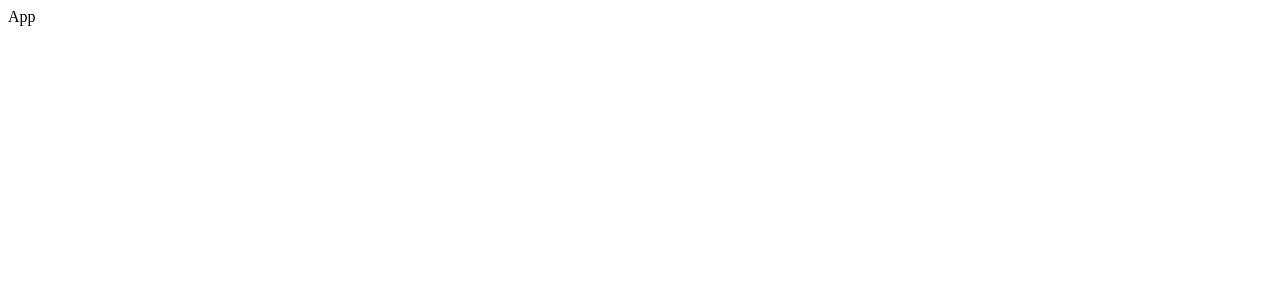
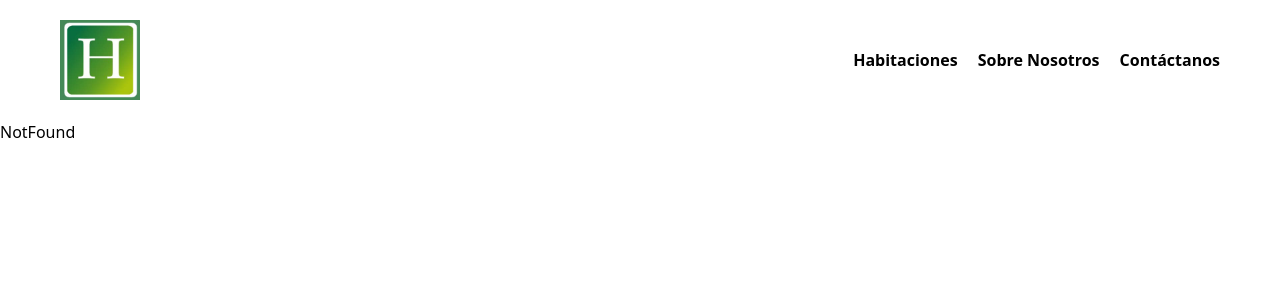
Before and after one commit to royer13456/PM-HOTEL-MIRADOR-CLIENT, a React (Vite) app: page /about in a window 1280 px wide. Shown: the top 300 px of the page. Built offline with nearby package versions, Linux system fonts and the light colour scheme.

Commit message:
navbar made

```diff
--- a/package.json
+++ b/package.json
@@ -17,6 +17,9 @@
     "@types/react": "^18.0.26",
     "@types/react-dom": "^18.0.9",
     "@vitejs/plugin-react-swc": "^3.0.0",
+    "autoprefixer": "^10.4.13",
+    "postcss": "^8.4.21",
+    "tailwindcss": "^3.2.7",
     "typescript": "^4.9.3",
     "vite": "^4.0.0"
   }
--- /dev/null
+++ b/postcss.config.cjs
@@ -0,0 +1,6 @@
+module.exports = {
+  plugins: {
+    tailwindcss: {},
+    autoprefixer: {},
+  },
+}
--- a/src/App.tsx
+++ b/src/App.tsx
@@ -1,8 +1,18 @@
 
+import { Routes, Route } from 'react-router-dom';
+import Navbar from './components/Navbar';
+import NotFound from './components/NotFound';
 
 const App = () => {
   return (
-    <div>App</div>
+    <div>
+      <Navbar />
+
+      <Routes>
+        <Route path='' />
+        <Route path='*' element={<NotFound />} />
+      </Routes>
+    </div>
   )
 }
 
--- /dev/null
+++ b/src/components/Navbar.tsx
@@ -0,0 +1,43 @@
+import { useState } from "react";
+import { NavLink } from "react-router-dom"
+import logo from "/logo.jpg"
+
+const HAMBURGUER: string = "https://icongr.am/clarity/bars.svg?size=35&color=currentColor";
+const CLOSE: string = "https://icongr.am/clarity/close.svg?size=35&color=currentColor";
+
+const Navbar = () => {
+  const [toggle, setToggle] = useState(false)
+  return (
+    <div className="container flex justify-between items-center md:p-5 px-3 py-2">
+      <div>
+        <NavLink to="/"><img src={logo} alt="" width={80} /></NavLink>
+      </div>
+
+
+      <ul className="hidden sm:flex  gap-5 capitalize font-semibold">
+        <NavLink to="/habitaciones">habitaciones</NavLink>
+        <NavLink to="/about">sobre nosotros</NavLink>
+        <NavLink to="/contacto">contáctanos</NavLink>
+      </ul>
+
+      <div className={`sm:hidden flex flex-1 justify-end`}>
+        <img
+          src={toggle ? CLOSE : HAMBURGUER}
+          alt="menu"
+          className="md:hidden cursor-pointer"
+          onClick={() => setToggle(prev => !prev)}
+        />
+        <div>
+          <ul className={`${toggle ? 'flex' : 'hidden'} shadow-2xl flex-col gap-5 capitalize font-semibold absolute top-20 right-0  p-5 h-80`}>
+            <NavLink to="/habitaciones">habitaciones</NavLink>
+            <NavLink to="/about">sobre nosotros</NavLink>
+            <NavLink to="/contacto">contáctanos</NavLink>
+          </ul>
+        </div>
+      </div>
+
+    </div >
+  )
+}
+
+export default Navbar
--- /dev/null
+++ b/src/components/NotFound.tsx
@@ -0,0 +1,9 @@
+import React from 'react'
+
+const NotFound = () => {
+  return (
+    <div>NotFound</div>
+  )
+}
+
+export default NotFound
--- a/src/index.css
+++ b/src/index.css
@@ -0,0 +1,8 @@
+@tailwind base;
+@tailwind components;
+@tailwind utilities;
+
+.container {
+  max-width: 1200px;
+  margin: auto;
+}
--- a/src/main.tsx
+++ b/src/main.tsx
@@ -1,10 +1,13 @@
 import React from 'react'
 import ReactDOM from 'react-dom/client'
+import { BrowserRouter } from 'react-router-dom'
 import App from './App'
 import './index.css'
 
 ReactDOM.createRoot(document.getElementById('root') as HTMLElement).render(
   <React.StrictMode>
-    <App />
-  </React.StrictMode>,
+    <BrowserRouter>
+      <App />
+    </BrowserRouter>
+  </React.StrictMode>
 )
--- /dev/null
+++ b/tailwind.config.cjs
@@ -0,0 +1,11 @@
+/** @type {import('tailwindcss').Config} */
+module.exports = {
+  content: [
+    "./index.html",
+    "./src/**/*.{js,ts,jsx,tsx}",
+  ],
+  theme: {
+    extend: {},
+  },
+  plugins: [],
+}
```
Also changed, not shown: public/logo.jpg (added), 1 other file (tests, documents, lock files or other folders).
